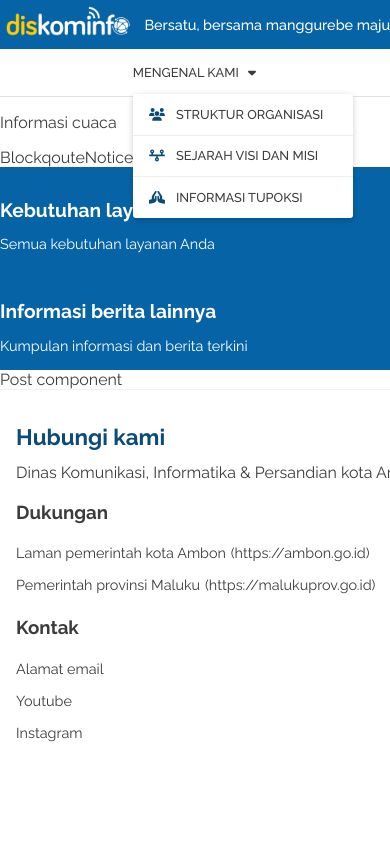
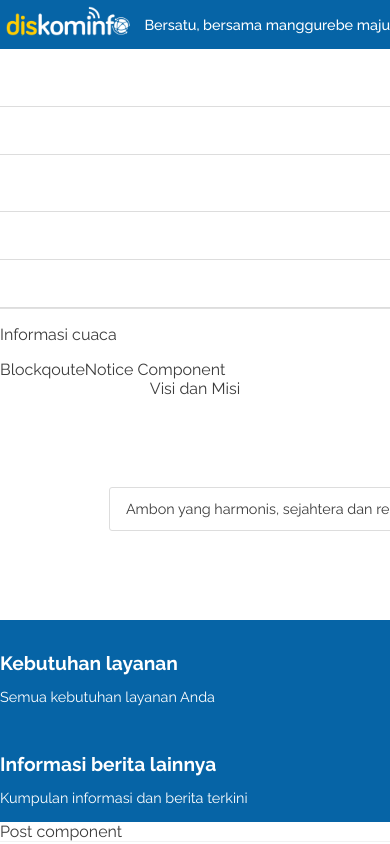
Before and after one commit to diskominfo-ambon/diskominfo-web, a Next.js app: page / in a window 390 px wide. Shown: the top 844 px of the page. Built offline with nearby package versions, Linux system fonts and the light colour scheme.

Commit message:
mengatur dropdown navbar pada mode mobile

```diff
--- a/components/navbar.js
+++ b/components/navbar.js
@@ -41,6 +41,12 @@ const NavbarMenu = styled.ul`
   list-style: none;
   display: flex;
   justify-content: space-evenly;
+  background-color: white;
+
+  @media screen and (max-width: ${({theme}) => theme.size.medium}) {
+    display: block;
+    padding: 0;
+  }
 
 `;
 const NavbarItem = styled.li`
@@ -51,8 +57,21 @@ const NavbarItem = styled.li`
   font-family: 'Raleway', sans-serif;
   text-transform: uppercase;
   position: relative;
+  margin: 0;
 
-  > svg {
+  @media screen and (max-width: ${({theme}) => theme.size.medium}) {
+    width: 100%;
+    text-align: center;
+    border-bottom: 1px solid #ddd;
+    padding: 1rem 0;
+
+    label {
+      width: 100%;
+      display: block;
+    }
+  }
+
+  svg, label > svg {
     margin-left: .6rem;
   }
 `;
@@ -116,6 +135,12 @@ const Button = styled.button`
 const Dropdown = styled.ul`
   margin: 0;
   padding: 0;
+  opacity: 0;
+  background: red;
+  visibility: hidden;
+  height: 0px;
+  transform: translateY(-40px);
+  transition: 400ms ease;
   list-style: none;
   position: absolute;
   top: 29px;
@@ -124,9 +149,24 @@ const Dropdown = styled.ul`
   background-color: white;
   overflow: hidden;
   min-width: 220px;
+
+  @media screen and (max-width: ${({theme}) => theme.size.medium}) {
+    position: static;
+    box-shadow: none;
+    margin-top: .6rem;
+  }
 `;
 const DropdownItem = styled.li`
   border-top: 1px solid #eee;
+
+
+  @media screen and (max-width: ${({theme}) => theme.size.medium}) {
+    border-top: 1px dashed #ddd;
+
+    &:last-child {
+      border-bottom: 1px dashed #ddd;
+    }
+  }
 
   &:first-child {
     border: none;
@@ -136,6 +176,9 @@ const DropdownItem = styled.li`
     display: block;
     text-decoration: none;
 
+    &:active {
+      color:red;
+    }
     &:hover {
       background-color: #eee;
     }
@@ -146,6 +189,17 @@ const DropdownItem = styled.li`
         color: var(--primary);
       }
     }
+  }
+`;
+
+const InputDropdownTrigger = styled.input`
+  display: none;
+
+  &:checked ~ ul {
+    opacity: 1;
+    visibility: visible;
+    height: auto;
+    transform: translateY(0px);
   }
 `;
 
@@ -163,7 +217,6 @@ function FrontNavbar() {
             Bersatu, bersama manggurebe maju
           </Title>
         </FlexRow>
-
 
         <form>
           <FormGroup>
@@ -189,9 +242,11 @@ export default function Navbar() {
       <Container>
         <NavbarMenu>
           <NavbarItem>
-            Mengenal kami
-            <FontAwesomeIcon icon={faCaretDown}/>
-
+            <label htmlFor="dropdown-introduction">
+              Mengenal kami
+              <FontAwesomeIcon icon={faCaretDown}/>
+            </label>
+            <InputDropdownTrigger type="checkbox" id="dropdown-introduction"/>
             <Dropdown>
               <DropdownItem>
                 <a href="#">
@@ -217,9 +272,11 @@ export default function Navbar() {
             Program dan kegiatan
           </NavbarItem>
           <NavbarItem>
-            Informasi dan Berita
-            <FontAwesomeIcon icon={faCaretDown}/>
-
+            <label htmlFor="dropdown-news">
+              Informasi dan Berita
+              <FontAwesomeIcon icon={faCaretDown}/>
+            </label>
+            <InputDropdownTrigger type="checkbox" id="dropdown-news"/>
             <Dropdown>
               <DropdownItem>
                 <a href="#">
--- a/pages/_app.js
+++ b/pages/_app.js
@@ -54,7 +54,6 @@ function MyApp({ Component, pageProps }) {
         <link
           rel="preconnect"
           href="https://fonts.gstatic.com"
-          crossOrigin
          />
         <link
           href="https://fonts.googleapis.com/css2?family=Noto+Sans:wght@200;300;400;500;600;700&family=Raleway:wght@100;200;300;400;500;600;700&display=swap"
--- a/pages/index.js
+++ b/pages/index.js
@@ -14,6 +14,31 @@ const WeatherText = styled.p``;
 const Section = styled.div``;
 const SectionTitle = styled.h2``;
 const SectionSubtitle = styled.p``;
+
+const Box = styled.div`
+  border: 1px solid #ddd;
+  padding: .8rem 1rem;
+  border-radius: 3px;
+  margin-bottom: .9rem;
+  font-size: .9rem;
+
+  &:last-child {
+    margin-bottom: 0;
+  }
+`;
+const Column = styled.div`
+`;
+const ContainerFlexRow = styled(Container)`
+  display: flex;
+  align-items: center;
+  justify-content: space-evenly;
+  width: 1000px;
+`;
+const Heading = styled.div`
+  display: flex:
+  font-size: 1.3rem;
+  text-align: center;
+`;
 
 export default function Home() {
   return (
@@ -35,7 +60,30 @@ export default function Home() {
       </Section>
 
       <Section>
-
+        <Heading>
+          Visi dan Misi
+        </Heading>
+        <ContainerFlexRow>
+          <Column>
+            <Box>
+              Ambon yang harmonis, sejahtera dan religius
+            </Box>
+          </Column>
+          <Column>
+            <Box>
+              Memperkuat dan mempererat harmonis sosial
+            </Box>
+            <Box>
+              Memperkuat dan mempererat harmonis sosial
+            </Box>
+            <Box>
+              Memperkuat dan mempererat harmonis sosial
+            </Box>
+            <Box>
+              Memperkuat dan mempererat harmonis sosial
+            </Box>
+          </Column>
+        </ContainerFlexRow>
       </Section>
 
       <Section>
```
